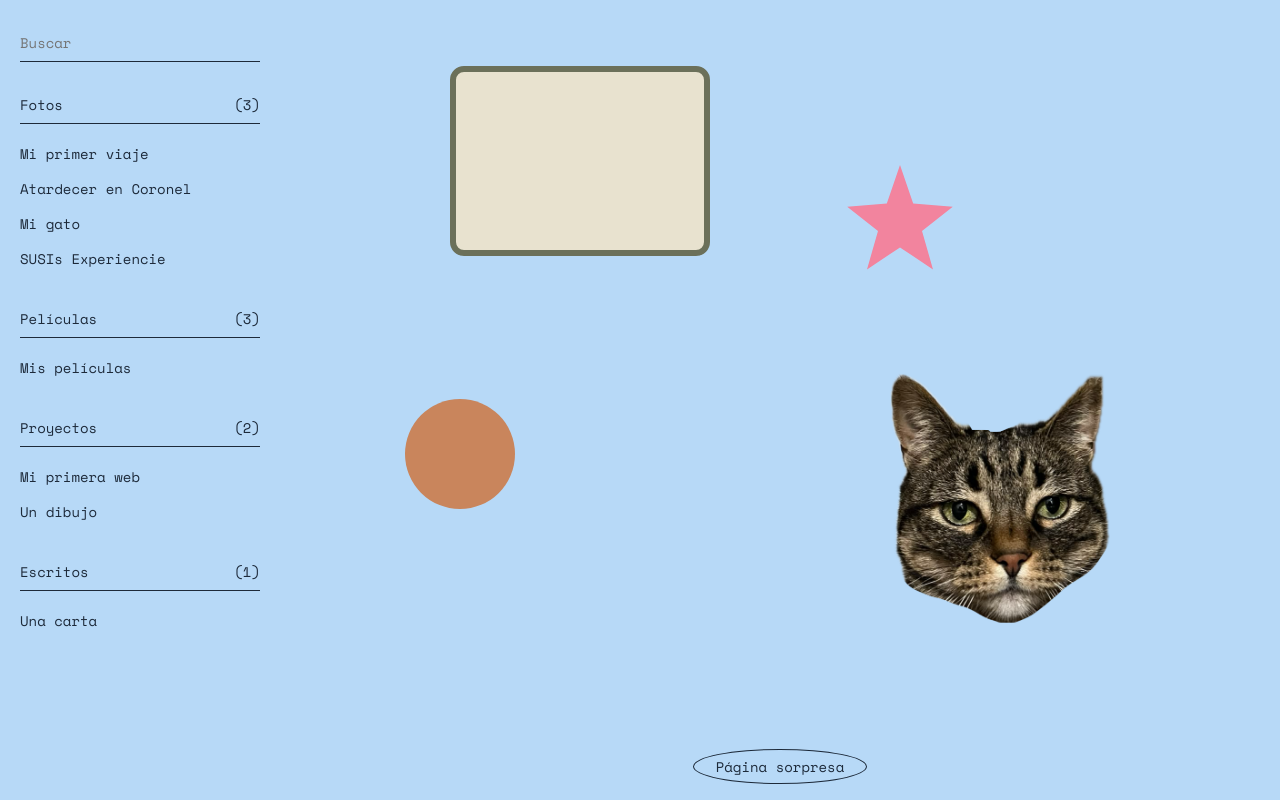
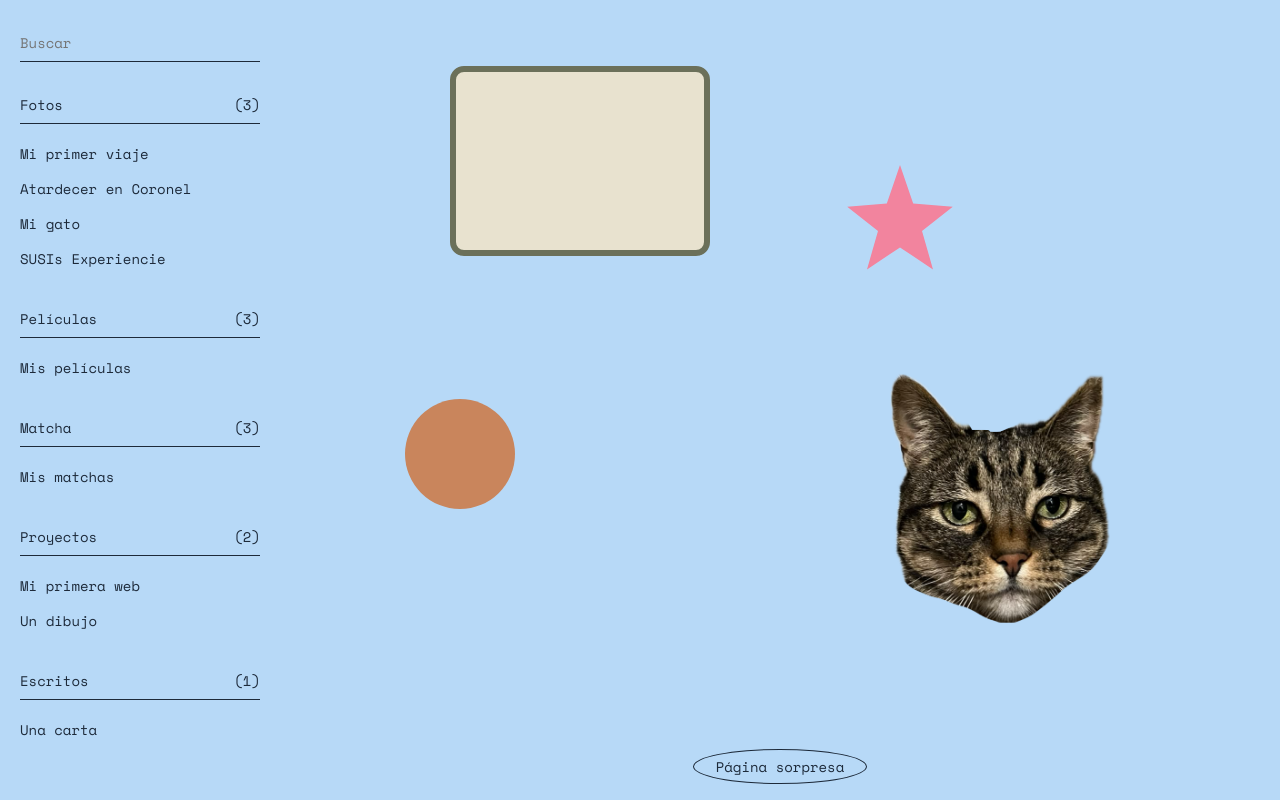
Before and after one commit to Soficonhacks/Soficonhacks.github.io-, a plain HTML site: page index.html in a window 1280 px wide. Drawn offline with nearby package versions, Linux system fonts and the light colour scheme.

Commit message:
Update index.html

```diff
--- a/index.html
+++ b/index.html
@@ -27,6 +27,13 @@
       <h2>Películas <span>(3)</span></h2>
       <ul>
         <li><a href="paginas/peliculas.html">Mis películas</a></li>
+      </ul>
+    </section>
+
+        <section>
+      <h2>Matcha <span>(3)</span></h2>
+      <ul>
+        <li><a href="paginas/matcha.html">Mis matchas</a></li>
       </ul>
     </section>
 
```
